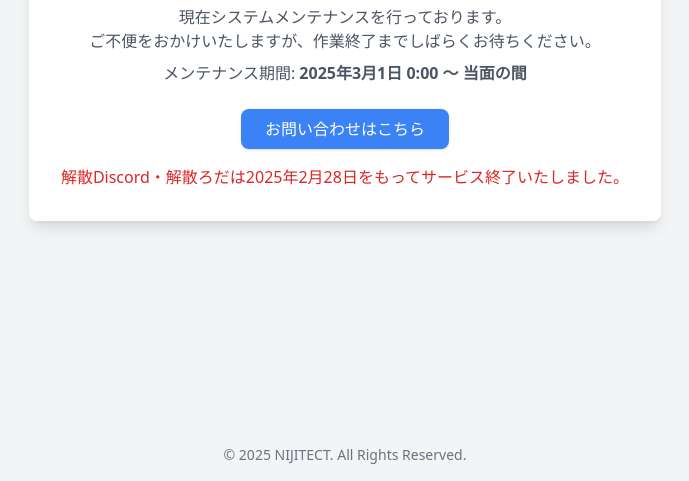
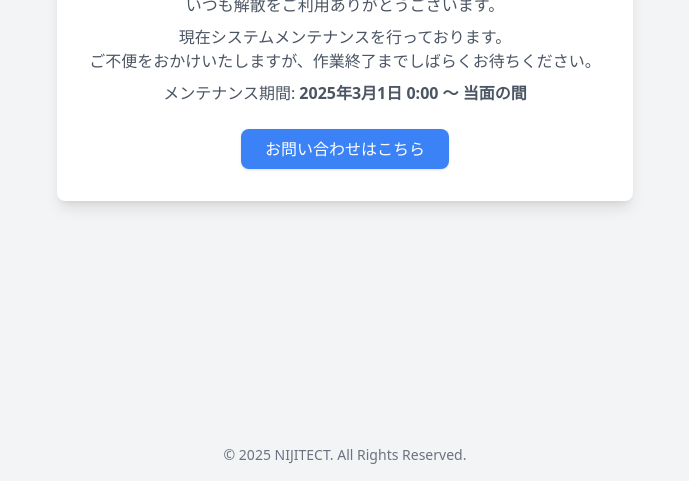
Before and after one commit to terminal98/ex.t98.info.tmp, a plain HTML site: page 404.html in a window 1280 px wide. Shown: the part 319-800 px from the top of the page, without its empty margins (295-984 px from the left). Drawn offline with nearby package versions, Linux system fonts and the light colour scheme.

Commit message:
Update 404.html

```diff
--- a/404.html
+++ b/404.html
@@ -17,9 +17,6 @@
             </p>
             <p class="mt-2 text-gray-600">メンテナンス期間: <b>2025年3月1日 0:00 〜 当面の間</b></p>
             <a href="https://tayori.com/form/77947e5dc4b5f590517b0cc3ed6038aeed5ddb1f" class="mt-6 inline-block px-6 py-2 text-white bg-blue-500 rounded-lg shadow hover:bg-blue-600" target="_blank">お問い合わせはこちら</a>
-            <p class="mt-4 text-red-600">
-                解散Discord・解散ろだは2025年2月28日をもってサービス終了いたしました。
-            </p>
         </div>
     </div>
     <footer class="w-full text-center py-4 text-gray-500 text-sm">&copy; 2025 NIJITECT. All Rights Reserved.</footer>
```
